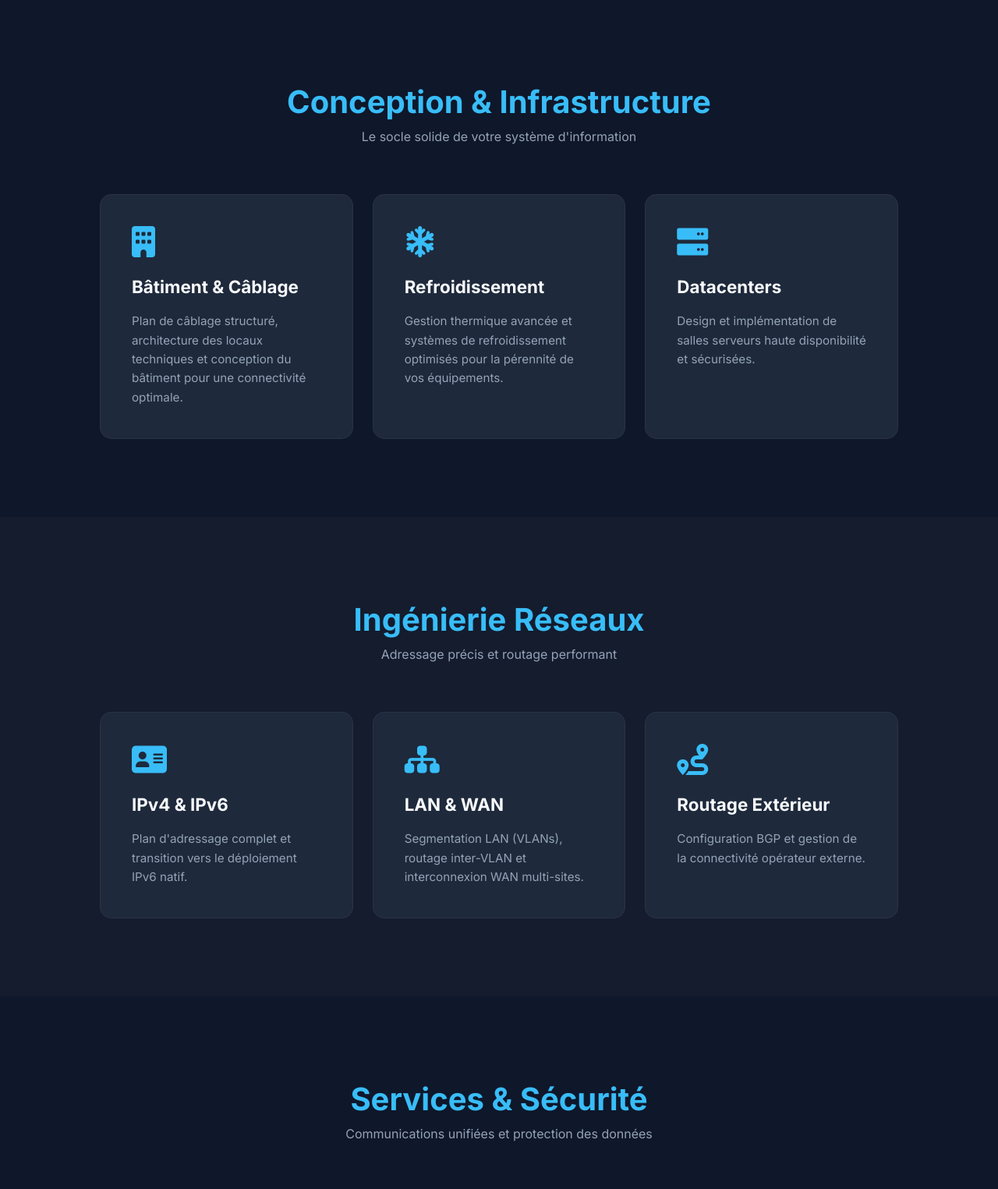
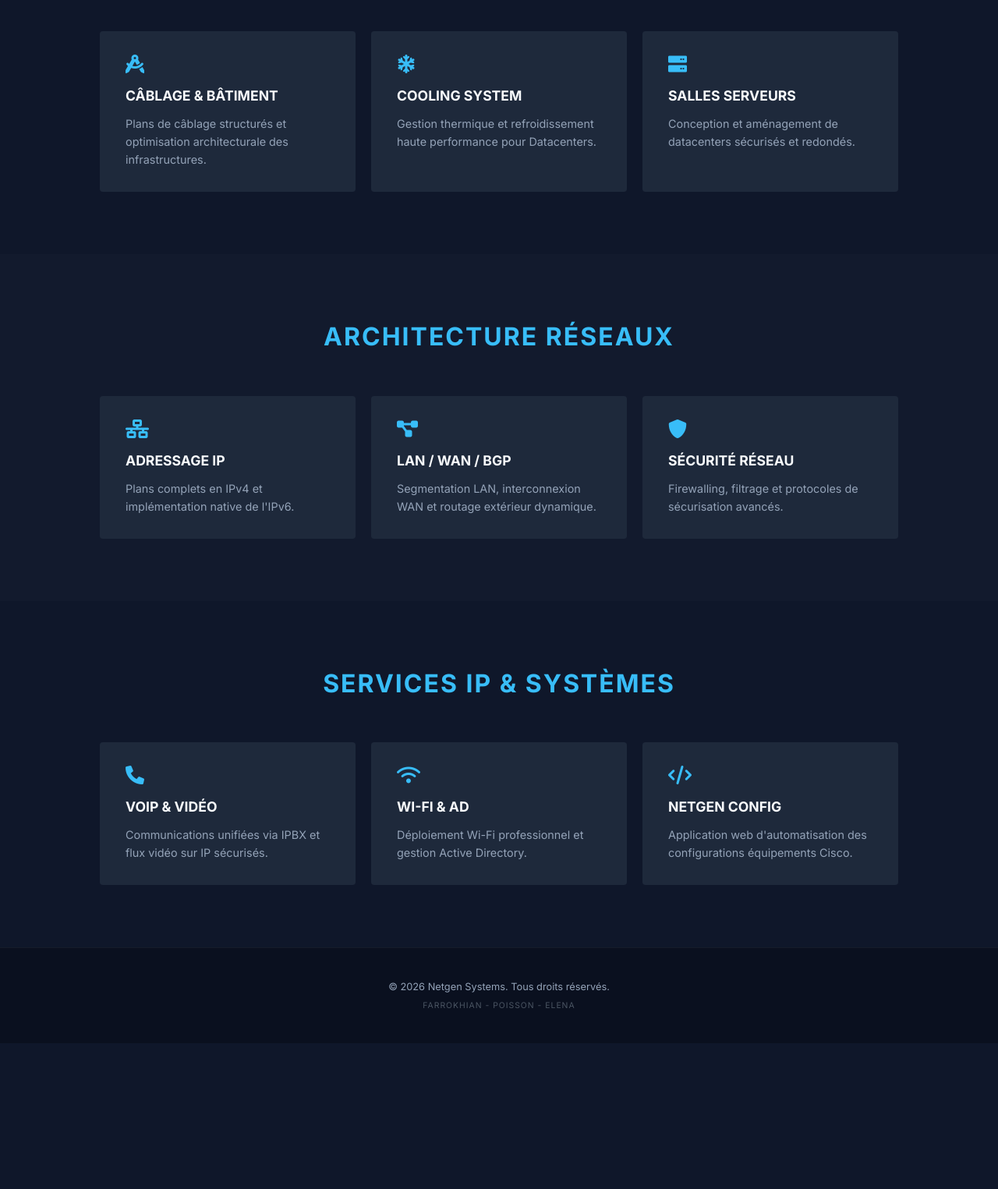
Before and after one commit to vuk0ng/vuk0ng.github.io, a plain HTML site: page index.html in a window 1280 px wide. Shown: the part 701-2226 px from the top of the page at 78% size. After the commit the page ends 2039 px from the top, so only its background shows below. Drawn offline with Linux system fonts and the light colour scheme.

Commit message:
Refactor navigation and section styles in index.html

```diff
--- a/index.html
+++ b/index.html
@@ -27,30 +27,47 @@
             scroll-behavior: smooth;
         }
 
-        /* --- NAVIGATION --- */
+        /* --- NAVIGATION & LOGO --- */
         nav {
             display: flex;
             justify-content: space-between;
             align-items: center;
-            padding: 1.5rem 8%;
+            padding: 1rem 8%;
             background: rgba(15, 23, 42, 0.95);
             position: fixed;
             width: 100%;
             top: 0;
             z-index: 1000;
             border-bottom: 1px solid rgba(255,255,255,0.05);
+            backdrop-filter: blur(10px);
         }
 
-        .logo { font-weight: 800; font-size: 1.4rem; letter-spacing: 1px; }
-        .logo span { color: var(--accent); }
+        .logo-container { display: flex; align-items: center; gap: 12px; }
 
-        nav ul { display: flex; list-style: none; gap: 25px; }
-        nav a { color: var(--text-main); text-decoration: none; font-size: 0.85rem; font-weight: 500; transition: 0.3s; }
+        /* Reproduction du logo en CSS */
+        .logo-icon {
+            width: 35px;
+            height: 35px;
+            background: var(--accent);
+            clip-path: polygon(50% 0%, 100% 25%, 100% 75%, 50% 100%, 0% 75%, 0% 25%);
+            display: flex;
+            align-items: center;
+            justify-content: center;
+            color: var(--bg-dark);
+            font-weight: 900;
+            font-size: 1.2rem;
+        }
+
+        .logo-text { font-weight: 800; font-size: 1.2rem; letter-spacing: 1px; text-transform: uppercase; }
+        .logo-text span { color: var(--accent); font-weight: 300; margin-left: 5px; border-left: 1px solid #444; padding-left: 10px; }
+
+        nav ul { display: flex; list-style: none; gap: 20px; }
+        nav a { color: var(--text-main); text-decoration: none; font-size: 0.8rem; font-weight: 500; text-transform: uppercase; transition: 0.3s; }
         nav a:hover { color: var(--accent); }
 
-        /* --- HERO SECTION --- */
+        /* --- HERO --- */
         .hero {
-            height: 80vh;
+            height: 70vh;
             display: flex;
             flex-direction: column;
             justify-content: center;
@@ -58,72 +75,44 @@
             text-align: center;
             background: radial-gradient(circle at center, #1e293b 0%, #0f172a 100%);
             padding: 0 10%;
-            margin-top: 60px;
         }
 
-        .hero h1 { font-size: 3.5rem; margin-bottom: 1rem; line-height: 1.1; }
-        .hero p { color: var(--text-dim); font-size: 1.2rem; max-width: 700px; }
+        .hero h1 { font-size: 3.5rem; margin-bottom: 1rem; letter-spacing: -1px; }
+        .hero p { color: var(--text-dim); font-size: 1.1rem; max-width: 600px; }
 
-        /* --- SECTION COMMUNE --- */
-        section { padding: 100px 10%; }
-        .section-title { text-align: center; margin-bottom: 60px; }
-        .section-title h2 { font-size: 2.5rem; color: var(--accent); }
-        .section-title p { color: var(--text-dim); }
+        /* --- SECTIONS --- */
+        section { padding: 80px 10%; }
+        .section-title { text-align: center; margin-bottom: 50px; }
+        .section-title h2 { font-size: 2rem; text-transform: uppercase; letter-spacing: 2px; color: var(--accent); }
 
-        /* --- GRILLE SERVICES --- */
-        .grid {
-            display: grid;
-            grid-template-columns: repeat(auto-fit, minmax(300px, 1fr));
-            gap: 25px;
-        }
+        .grid { display: grid; grid-template-columns: repeat(auto-fit, minmax(280px, 1fr)); gap: 20px; }
 
         .card {
             background: var(--bg-card);
-            padding: 40px;
-            border-radius: 15px;
-            border: 1px solid rgba(255,255,255,0.05);
-            transition: all 0.3s ease;
+            padding: 30px;
+            border-radius: 4px;
+            border-left: 3px solid transparent;
+            transition: 0.3s;
         }
 
-        .card:hover {
-            transform: translateY(-10px);
-            border-color: var(--accent);
-            box-shadow: 0 10px 30px rgba(0,0,0,0.5);
+        .card:hover { border-left-color: var(--accent); background: #24334d; transform: translateX(5px); }
+        .card i { color: var(--accent); font-size: 1.5rem; margin-bottom: 15px; }
+        .card h3 { font-size: 1.1rem; margin-bottom: 10px; text-transform: uppercase; }
+        .card p { color: var(--text-dim); font-size: 0.9rem; }
+
+        /* --- FOOTER --- */
+        footer {
+            text-align: center;
+            padding: 40px 10%;
+            background: #0a101f;
+            border-top: 1px solid rgba(255,255,255,0.05);
         }
 
-        .card i { font-size: 2.5rem; color: var(--accent); margin-bottom: 20px; }
-        .card h3 { margin-bottom: 15px; font-size: 1.4rem; }
-        .card p { color: var(--text-dim); font-size: 0.95rem; }
-
-        /* --- FOCUS SOLUTION (L'APP WEB) --- */
-        .solution-highlight {
-            background: linear-gradient(90deg, #38bdf8 0%, #0ea5e9 100%);
-            color: var(--bg-dark);
-            border-radius: 20px;
-            padding: 60px;
-            display: flex;
-            justify-content: space-between;
-            align-items: center;
-            flex-wrap: wrap;
-            gap: 30px;
-        }
-
-        .sol-text { flex: 2; min-width: 300px; }
-        .sol-btn {
-            flex: 1;
-            text-align: center;
-            background: var(--bg-dark);
-            color: white;
-            padding: 15px 30px;
-            border-radius: 8px;
-            text-decoration: none;
-            font-weight: bold;
-        }
-
-        footer { text-align: center; padding: 40px; border-top: 1px solid rgba(255,255,255,0.05); color: var(--text-dim); }
+        .copyright { font-size: 0.8rem; color: var(--text-dim); margin-bottom: 5px; }
+        .credits { font-size: 0.65rem; color: #4b5563; letter-spacing: 1px; text-transform: uppercase; }
 
         @media (max-width: 768px) {
-            .hero h1 { font-size: 2.2rem; }
+            .hero h1 { font-size: 2rem; }
             nav ul { display: none; }
         }
     </style>
@@ -131,126 +120,98 @@
 <body>
 
     <nav>
-        <div class="logo">NETGEN<span>SYSTEMS</span></div>
+        <div class="logo-container">
+            <div class="logo-icon">N</div>
+            <div class="logo-text">Netgen<span>Systems</span></div>
+        </div>
         <ul>
-            <li><a href="#infra">Infrastructure</a></li>
+            <li><a href="#infra">Infra</a></li>
             <li><a href="#reseau">Réseaux</a></li>
             <li><a href="#services">Services</a></li>
-            <li><a href="#solution">Logiciel</a></li>
+            <li><a href="#solution">Solution</a></li>
         </ul>
     </nav>
 
     <section class="hero">
-        <h1>L'Infrastucture Réseau <br>Redéfinie.</h1>
-        <p>Expertise en conception de bâtiments connectés, cybersécurité et automatisation de configurations Cisco.</p>
+        <h1>INGÉNIERIE & INFRASTRUCTURES</h1>
+        <p>Expertise globale en conception de réseaux critiques, sécurité et automatisation Cisco.</p>
     </section>
 
     <section id="infra">
-        <div class="section-title">
-            <h2>Conception & Infrastructure</h2>
-            <p>Le socle solide de votre système d'information</p>
-        </div>
+        <div class="section-title"><h2>Infrastructure Physique</h2></div>
         <div class="grid">
             <div class="card">
-                <i class="fas fa-building"></i>
-                <h3>Bâtiment & Câblage</h3>
-                <p>Plan de câblage structuré, architecture des locaux techniques et conception du bâtiment pour une connectivité optimale.</p>
+                <i class="fas fa-drafting-compass"></i>
+                <h3>Câblage & Bâtiment</h3>
+                <p>Plans de câblage structurés et optimisation architecturale des infrastructures.</p>
             </div>
             <div class="card">
                 <i class="fas fa-snowflake"></i>
-                <h3>Refroidissement</h3>
-                <p>Gestion thermique avancée et systèmes de refroidissement optimisés pour la pérennité de vos équipements.</p>
+                <h3>Cooling System</h3>
+                <p>Gestion thermique et refroidissement haute performance pour Datacenters.</p>
             </div>
             <div class="card">
                 <i class="fas fa-server"></i>
-                <h3>Datacenters</h3>
-                <p>Design et implémentation de salles serveurs haute disponibilité et sécurisées.</p>
+                <h3>Salles Serveurs</h3>
+                <p>Conception et aménagement de datacenters sécurisés et redondés.</p>
             </div>
         </div>
     </section>
 
-    <section id="reseau" style="background: rgba(255,255,255,0.02);">
-        <div class="section-title">
-            <h2>Ingénierie Réseaux</h2>
-            <p>Adressage précis et routage performant</p>
-        </div>
+    <section id="reseau" style="background: rgba(255,255,255,0.01);">
+        <div class="section-title"><h2>Architecture Réseaux</h2></div>
         <div class="grid">
             <div class="card">
-                <i class="fas fa-address-card"></i>
-                <h3>IPv4 & IPv6</h3>
-                <p>Plan d'adressage complet et transition vers le déploiement IPv6 natif.</p>
+                <i class="fas fa-network-wired"></i>
+                <h3>Adressage IP</h3>
+                <p>Plans complets en IPv4 et implémentation native de l'IPv6.</p>
             </div>
             <div class="card">
-                <i class="fas fa-sitemap"></i>
-                <h3>LAN & WAN</h3>
-                <p>Segmentation LAN (VLANs), routage inter-VLAN et interconnexion WAN multi-sites.</p>
+                <i class="fas fa-project-diagram"></i>
+                <h3>LAN / WAN / BGP</h3>
+                <p>Segmentation LAN, interconnexion WAN et routage extérieur dynamique.</p>
             </div>
             <div class="card">
-                <i class="fas fa-route"></i>
-                <h3>Routage Extérieur</h3>
-                <p>Configuration BGP et gestion de la connectivité opérateur externe.</p>
+                <i class="fas fa-shield-alt"></i>
+                <h3>Sécurité Réseau</h3>
+                <p>Firewalling, filtrage et protocoles de sécurisation avancés.</p>
             </div>
         </div>
     </section>
 
     <section id="services">
-        <div class="section-title">
-            <h2>Services & Sécurité</h2>
-            <p>Communications unifiées et protection des données</p>
-        </div>
+        <div class="section-title"><h2>Services IP & Systèmes</h2></div>
         <div class="grid">
             <div class="card">
-                <i class="fas fa-shield-virus"></i>
-                <h3>Sécurité Réseau</h3>
-                <p>Firewalling, ACLs avancées et protocoles de sécurisation des accès distants.</p>
+                <i class="fas fa-phone"></i>
+                <h3>VoIP & Vidéo</h3>
+                <p>Communications unifiées via IPBX et flux vidéo sur IP sécurisés.</p>
             </div>
             <div class="card">
-                <i class="fas fa-phone-volume"></i>
-                <h3>VoIP & Vidéo IP</h3>
-                <p>Téléphonie sur IP via IPBX et solutions de visioconférence haute définition.</p>
+                <i class="fas fa-wifi"></i>
+                <h3>Wi-Fi & AD</h3>
+                <p>Déploiement Wi-Fi professionnel et gestion Active Directory.</p>
             </div>
             <div class="card">
-                <i class="fas fa-users-cog"></i>
-                <h3>Active Directory & WiFi</h3>
-                <p>Gestion des identités (AD) et déploiement de bornes WiFi Mesh sécurisées.</p>
+                <i class="fas fa-code"></i>
+                <h3>Netgen Config</h3>
+                <p>Application web d'automatisation des configurations équipements Cisco.</p>
             </div>
         </div>
     </section>
 
-    <section id="solution">
-        <div class="solution-highlight">
-            <div class="sol-text">
-                <h2>Netgen Config Tool</h2>
-                <p>Notre application web exclusive permet de générer automatiquement vos configurations Cisco. Simplifiez vos déploiements et éliminez les erreurs humaines.</p>
-            </div>
-            <a href="#" class="sol-btn">Lancer l'App Web</a>
-        </div>
-    </section>
-
     <footer>
-        <p>&copy; 2026 Netgen Systems Project. Tous droits réservés.</p>
+        <p class="copyright">&copy; 2026 Netgen Systems. Tous droits réservés.</p>
+        <p class="credits">Farrokhian - Poisson - Elena</p>
     </footer>
 
     <script>
-        // Effet de scroll fluide pour les liens de navigation
         document.querySelectorAll('nav a').forEach(anchor => {
             anchor.addEventListener('click', function(e) {
                 e.preventDefault();
-                const targetId = this.getAttribute('href');
-                document.querySelector(targetId).scrollIntoView({
+                document.querySelector(this.getAttribute('href')).scrollIntoView({
                     behavior: 'smooth'
                 });
-            });
-        });
-
-        // Animation simple au scroll pour faire apparaître les cartes
-        window.addEventListener('scroll', () => {
-            const cards = document.querySelectorAll('.card');
-            cards.forEach(card => {
-                const cardTop = card.getBoundingClientRect().top;
-                if(cardTop < window.innerHeight - 100) {
-                    card.style.opacity = '1';
-                }
             });
         });
     </script>
```
